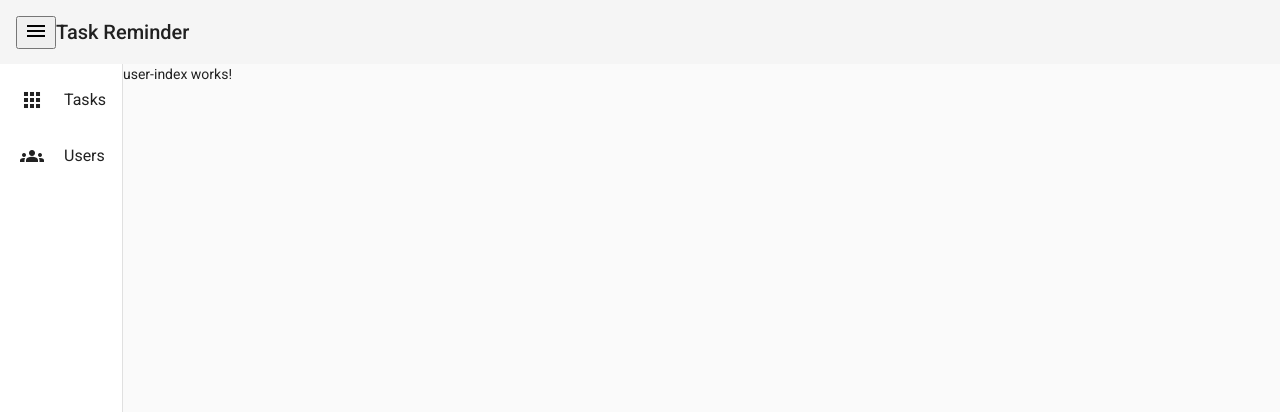
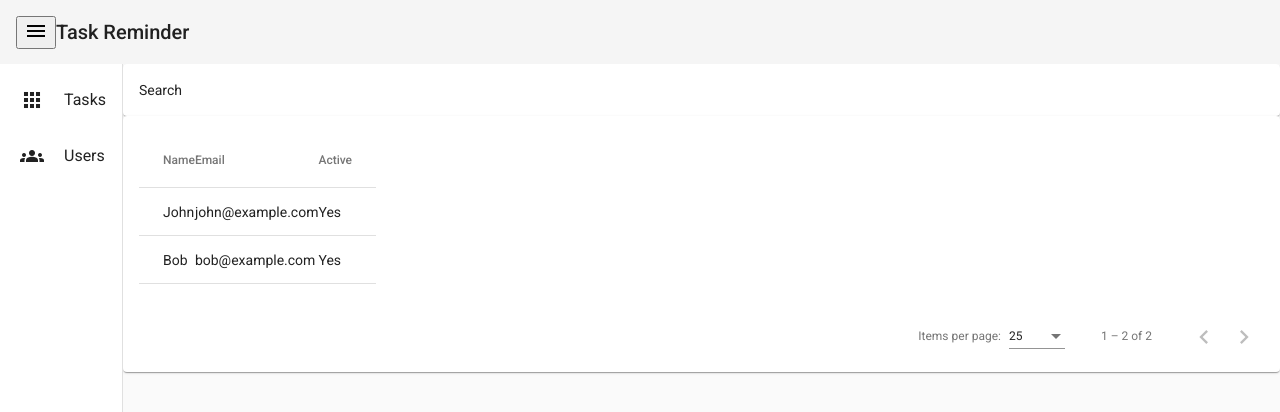
Before and after one commit to anwiednn/angular-app, an Angular app in the folder angular-app/: page /users in a window 1280 px wide. Shown: the top 412 px of the page. Built offline with nearby package versions, Linux system fonts and the light colour scheme; data requests are answered from the project's data file.

Commit message:
Add first implemention of user index. Update user and task service to support pagination.

```diff
--- a/angular-app/fake-db/db.json
+++ b/angular-app/fake-db/db.json
@@ -19,18 +19,12 @@
         "id": 1,
         "name": "John",
         "email": "john@example.com",
-        "passphrase": "some passphrase",
-        "active": true,
-        "taskManagement": true,
-        "userManagement": true
+        "active": true
       },
       {
         "id": 2,
         "name": "Bob",
         "email": "bob@example.com",
-        "passphrase": "some passphrase",
-        "active": true,
-        "taskManagement": true,
-        "userManagement": false
+        "active": true
       }]
   }
--- a/angular-app/fake-db/user.ts
+++ b/angular-app/fake-db/user.ts
@@ -3,8 +3,5 @@ export interface User
     id: number;
     name: string;
     email: string;
-    passphrase: string;
     active: boolean;
-    taskManagement: boolean;
-    userManagement: boolean;
 }
--- a/angular-app/src/app/tasks/index/task-index-view-model.ts
+++ b/angular-app/src/app/tasks/index/task-index-view-model.ts
@@ -6,7 +6,7 @@ export class TaskIndexViewModel {
 export class TaskIndexViewModel_PredicateModel {
     public pageNumber: number;
     public pageSize: number;
-    public searchText: string;
+    public searchText: string | null;
 }
 
 export class TaskIndexViewModel_PageModel {
--- a/angular-app/src/app/tasks/task.module.ts
+++ b/angular-app/src/app/tasks/task.module.ts
@@ -5,6 +5,7 @@ import { TaskCreateComponent } from './create/task-create.component';
 import { TaskDetailComponent } from './detail/task-detail.component';
 import { TaskIndexComponent } from './index/task-index.component';
 import { RouterModule } from '@angular/router';
+import { HttpClientModule } from '@angular/common/http';
 
 @NgModule({
   declarations: [
@@ -14,6 +15,7 @@ import { RouterModule } from '@angular/router';
   ],
   imports: [
     CommonModule,
+    HttpClientModule,
     RouterModule.forChild([{
         path: "",
         component: TaskIndexComponent,
--- a/angular-app/src/app/tasks/task.service.ts
+++ b/angular-app/src/app/tasks/task.service.ts
@@ -56,8 +56,8 @@ export class TaskService {
               } as TaskCreateViewModel_UserOptionModel;
             });
           })),
-      }
-    ).pipe(map(value => {
+      })
+      .pipe(map(value => {
         return {
           detail: value.taskCreateView,
           userOptions: value.userOptions
@@ -87,9 +87,9 @@ export class TaskService {
                 name: u.name
               } as TaskDetailViewModel_UserOptionModel;
             });
-        })),
-      }
-    ).pipe(map(value => {
+          }))
+      })
+      .pipe(map(value => {
         return {
           detail: value.taskDetailView,
           userOptions: value.userOptions
@@ -98,16 +98,16 @@ export class TaskService {
   }
 
   public getTaskIndexView() : Observable<TaskIndexViewModel> {
-    var queryOptions: string = `_page=1&_limit=25`;
+    var queryOptions: string = `_page=1&_limit=9999`;
 
     return this.httpClient
       .get<Task[]>(`${environment.apiBaseUrl}/tasks?${queryOptions}`, httpOptions)
       .pipe(map(response => {
         return {
           predicate: {
-            pageNumber: 1,
+            pageNumber: 0,
             pageSize: 25,
-            searchText: ""
+            searchText: null
           } as TaskIndexViewModel_PredicateModel,
           page: {
             tasks: response.map(t => {
@@ -122,22 +122,34 @@ export class TaskService {
   }
 
   public getTaskIndexViewPage(predicateModel: TaskIndexViewModel_PredicateModel) : Observable<TaskIndexViewModel_PageModel> {
-    var queryOptions: string = `_page=${predicateModel.pageNumber}&_limit=${predicateModel.pageSize}`;
+    var pagingOptions: string = `_page=${predicateModel.pageNumber+1}&_limit=${predicateModel.pageSize}`;
+    var queryOptions: string = ``;
 
-    if (!predicateModel.searchText) {
+    if (predicateModel.searchText) {
       queryOptions += `&name_like=${predicateModel.searchText}`;
     }
 
-    return this.httpClient
-      .get<Task[]>(`${environment.apiBaseUrl}/tasks?${queryOptions}`, httpOptions)
+    return forkJoin({
+      totalTasks: this.httpClient
+        .get<Task[]>(`${environment.apiBaseUrl}/tasks?_limit=9999${queryOptions}`, httpOptions)
         .pipe(map(response => {
-        return {
-            tasks: response.map(t => {
+          return response.length
+        })),
+      tasks:  this.httpClient
+        .get<Task[]>(`${environment.apiBaseUrl}/tasks?${pagingOptions}${queryOptions}`, httpOptions)
+        .pipe(map(response => {
+          return response.map(t => {
                 return {
                   name: t.name,
                   reminderDate: t.reminderDate
                 } as TaskIndexViewModel_PageModel_TaskModel
+              });
+        }))
       })
+      .pipe(map(value => {
+        return {
+          total: value.totalTasks,
+          tasks: value.tasks
         } as TaskIndexViewModel_PageModel;
       }));
   }
--- a/angular-app/src/app/users/index/user-index-view-model.ts
+++ b/angular-app/src/app/users/index/user-index-view-model.ts
@@ -6,15 +6,17 @@ export class UserIndexViewModel {
 export class UserIndexViewModel_PredicateModel {
     public pageNumber: number;
     public pageSize: number;
-    public searchText: string;
+    public searchText: string | null;
     public active: boolean | null;
 }
 
 export class UserIndexViewModel_PageModel {
+    public total: number;
     public users: UserIndexViewModel_PageModel_UserModel[]
 }
 
 export class UserIndexViewModel_PageModel_UserModel {
     public active: boolean;
     public name: string;
+    public email: string;
 }
--- a/angular-app/src/app/users/index/user-index.component.html
+++ b/angular-app/src/app/users/index/user-index.component.html
@@ -1,2 +1,40 @@
-<p>user-index works!</p>
-<router-outlet></router-outlet>
+<ng-container *ngIf="viewModel">
+    <mat-card>
+        <mat-card-content>
+            Search
+        </mat-card-content>
+    </mat-card>
+    <mat-card>
+        <mat-card-content>
+            <table mat-table [dataSource]="viewModel.page.users">
+                <ng-container matColumnDef="name">
+                    <th mat-header-cell *matHeaderCellDef>Name</th>
+                    <td mat-cell *matCellDef="let user">{{user.name}}</td>
+                </ng-container>
+                <ng-container matColumnDef="email">
+                    <th mat-header-cell *matHeaderCellDef>Email</th>
+                    <td mat-cell *matCellDef="let user"> {{user.email}}</td>
+                </ng-container>
+                <ng-container matColumnDef="active">
+                    <th mat-header-cell *matHeaderCellDef>Active</th>
+                    <td mat-cell *matCellDef="let user">{{(user.active ? "Yes" : "No")}}</td>
+                </ng-container>
+                <ng-container matColumnDef="action">
+                    <th mat-header-cell *matHeaderCellDef> </th>
+                    <td mat-cell *matCellDef="let user"></td>
+                </ng-container>
+                <tr mat-header-row *matHeaderRowDef="displayedColumns"></tr>
+                <tr mat-row *matRowDef="let row; columns: displayedColumns;"></tr>
+            </table>
+        </mat-card-content>
+        <mat-card-actions>
+            <mat-paginator
+                [length]="viewModel.page.total"
+                [pageIndex]="viewModel.predicate.pageNumber"
+                [pageSize]="viewModel.predicate.pageSize"
+                [pageSizeOptions]="[1, 5, 10, 25, 100]"
+                (page)="pageChanged($event)">
+            </mat-paginator>
+        </mat-card-actions>
+    </mat-card>
+</ng-container>
--- a/angular-app/src/app/users/index/user-index.component.ts
+++ b/angular-app/src/app/users/index/user-index.component.ts
@@ -1,4 +1,7 @@
 import { Component, OnInit } from '@angular/core';
+import { PageEvent } from '@angular/material/paginator';
+import { UserService } from '../user.service';
+import { UserIndexViewModel } from './user-index-view-model';
 
 @Component({
   selector: 'app-user-index',
@@ -6,10 +9,41 @@ import { Component, OnInit } from '@angular/core';
   styleUrls: ['./user-index.component.scss']
 })
 export class UserIndexComponent implements OnInit {
+  public displayedColumns: string[] = [
+    'name',
+    'email',
+    'active',
+    'action'
+  ];
+  public pageSizeOptions: number[] = [5, 10, 25, 100];
+  public viewModel: UserIndexViewModel;
 
-  constructor() { }
+  constructor(private userService: UserService) { }
 
-  ngOnInit(): void {
+  public ngOnInit(): void {
+    this.setViewModel();
   }
 
+  public pageChanged(event : PageEvent) : void {
+    this.viewModel.predicate.pageNumber = event.pageIndex;
+    this.viewModel.predicate.pageSize = event.pageSize;
+
+    this.setViewModelPage();
+  }
+
+  private setViewModel() : void {
+    this.userService
+      .getUserIndexView()
+      .subscribe(viewModel => {
+        this.viewModel = viewModel;
+      });
+  }
+
+  private setViewModelPage() : void {
+    this.userService
+      .getUserIndexViewPage(this.viewModel.predicate)
+      .subscribe(pageModel => {
+        this.viewModel.page = pageModel;
+      });
+  }
 }
```
Also changed, not shown: angular-app/src/app/users/user.module.ts (+8 -0 lines), angular-app/src/app/users/user.service.ts (+32 -20 lines). Lines whose indentation alone changed are shown as unchanged.
